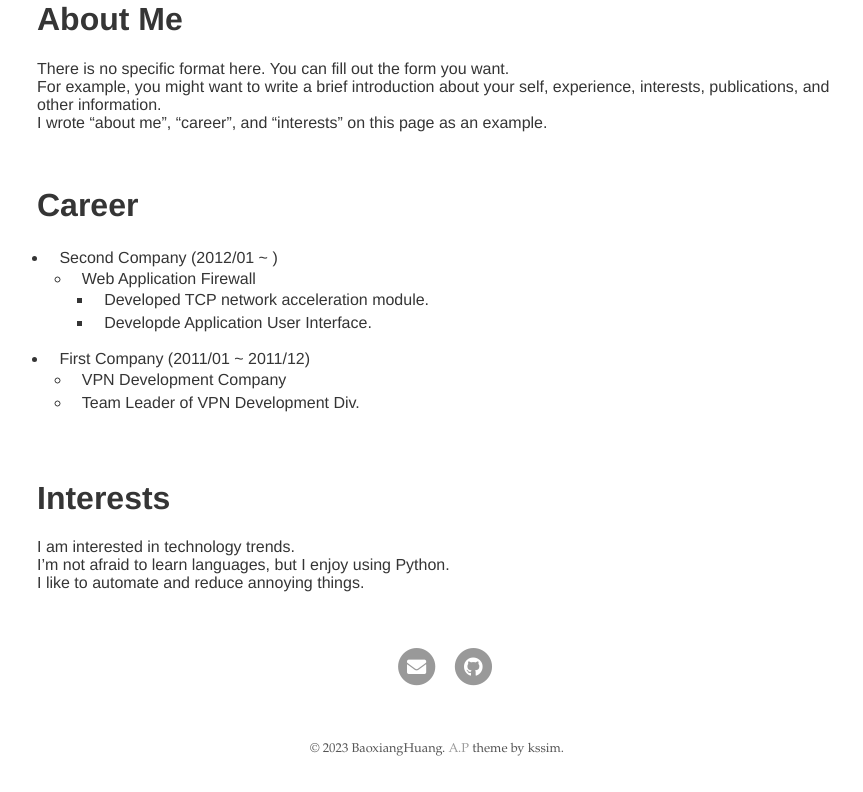
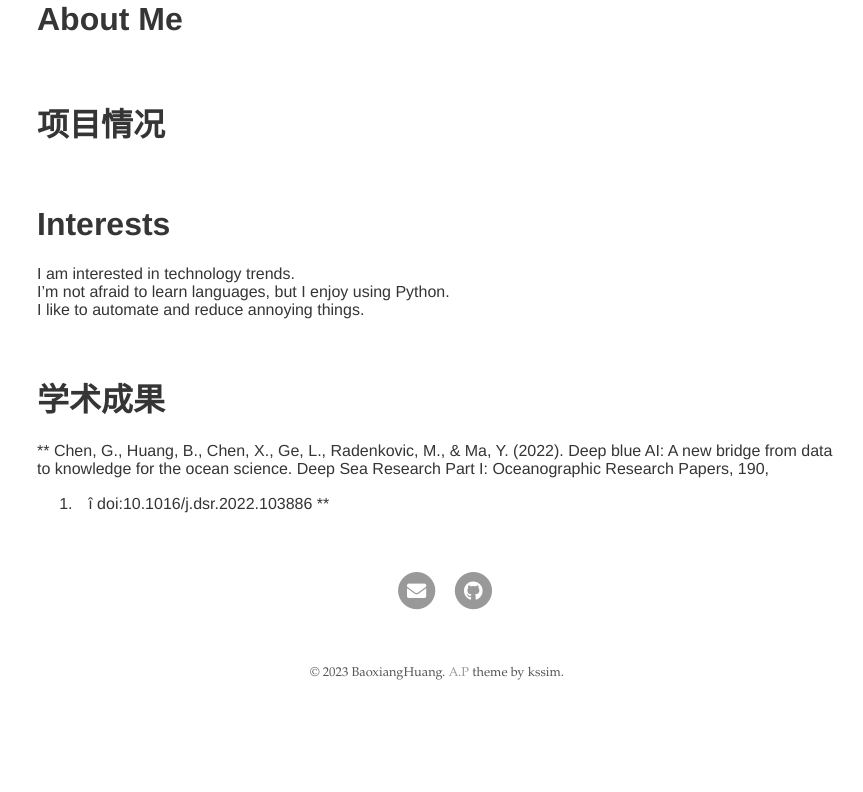
Before and after one commit to BaoxiangHuang/BaoxiangHuang.github.io, a Jekyll site: the page built from index.md, in a window 1280 px wide. Shown: the part 267-1059 px from the top of the page, without its empty margins (203-1066 px from the left). Built offline with Jekyll 4.4.1, drawn with Linux system fonts in a browser that asks for light colours; our own code applies the rules of GitHub Pages for plain Markdown files; after the commit the page ends 983 px from its top, so only the background shows below that.

Commit message:
Update index.md

```diff
--- a/index.md
+++ b/index.md
@@ -3,20 +3,12 @@ layout: about
 ---
 
 # About Me
-There is no specific format here. You can fill out the form you want.
-For example, you might want to write a brief introduction about your self, experience, interests, publications, and other information.
-I wrote "about me", "career", and "interests" on this page as an example.
+
 
 <br/>
 
-# Career
-* Second Company (2012/01 ~ )
-  * Web Application Firewall
-    * Developed TCP network acceleration module.
-    * Developde Application User Interface.
-* First Company (2011/01 ~ 2011/12)
-  * VPN Development Company
-  * Team Leader of VPN Development Div.
+# 项目情况
+
 
 <br/>
 
@@ -24,3 +16,9 @@ I wrote "about me", "career", and "interests" on this page as an example.
 I am interested in technology trends.
 I'm not afraid to learn languages, but I enjoy using Python.
 I like to automate and reduce annoying things.
+
+<br/>
+# 学术成果
+** Chen, G., Huang, B., Chen, X., Ge, L., Radenkovic, M., & Ma, Y. (2022). Deep blue AI: A new bridge from
+data to knowledge for the ocean science. Deep Sea Research Part I: Oceanographic Research Papers, 190,
+103886. î doi:10.1016/j.dsr.2022.103886 **
```
